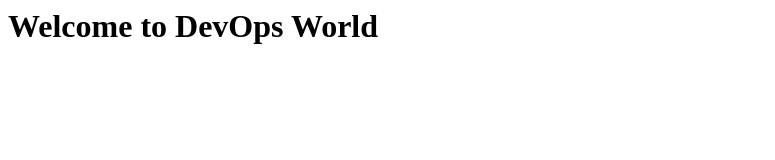
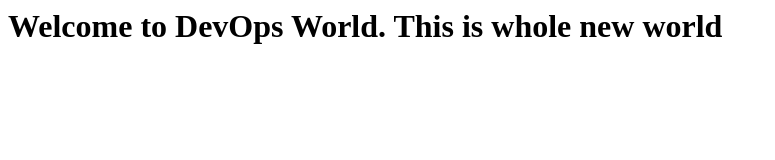
Before and after one commit to git4archanapai/test1, a plain HTML site: page index.html in a window 1280 px wide. Shown: the whole page, without its empty margins (0-775 px from the left). Drawn offline with Linux system fonts and the light colour scheme.

Commit message:
Second commit

```diff
--- a/index.html
+++ b/index.html
@@ -2,6 +2,6 @@
 <head> </head>
 	<title>DevOps Tuts Page </title>
 	<body>
-		<h1> Welcome to DevOps World </h1>
+		<h1> Welcome to DevOps World. This is whole new world </h1>
 </body>
 </html>
```
